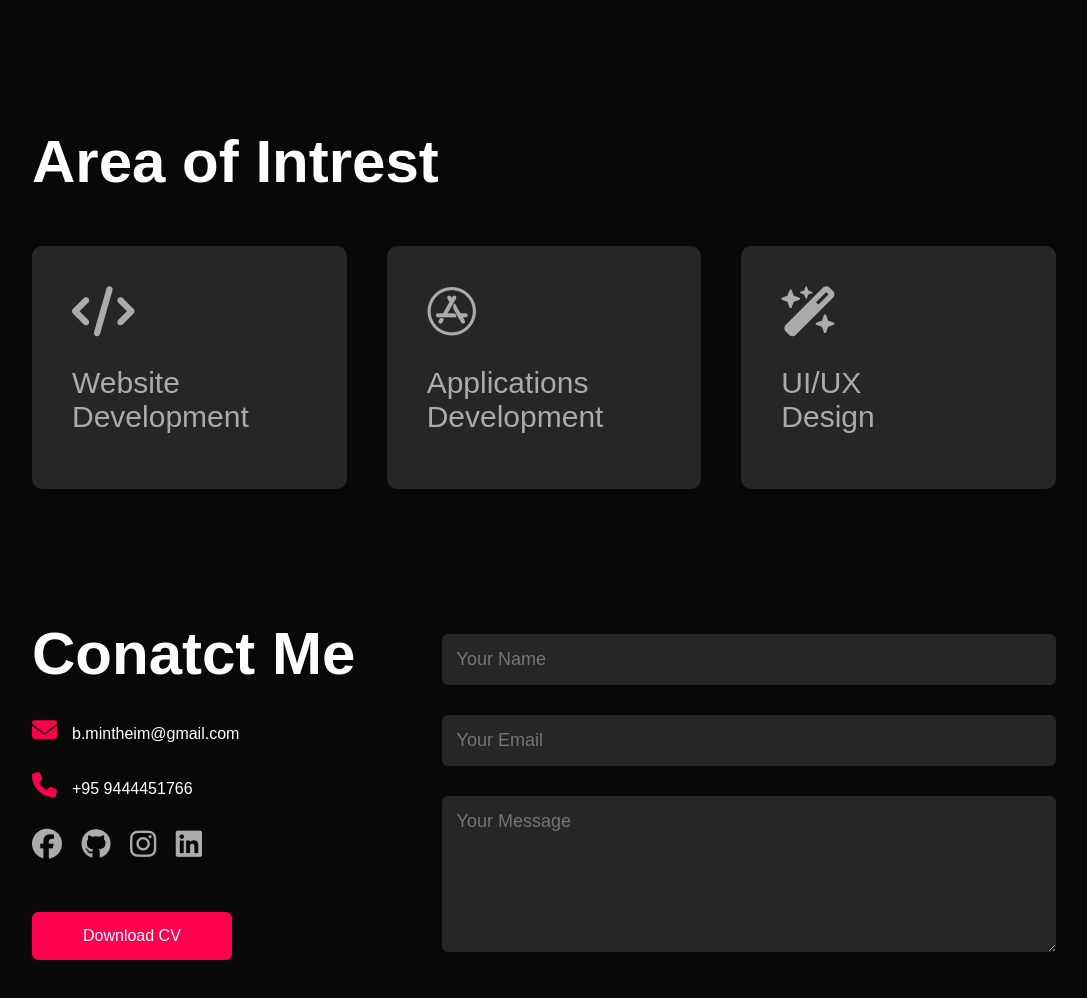
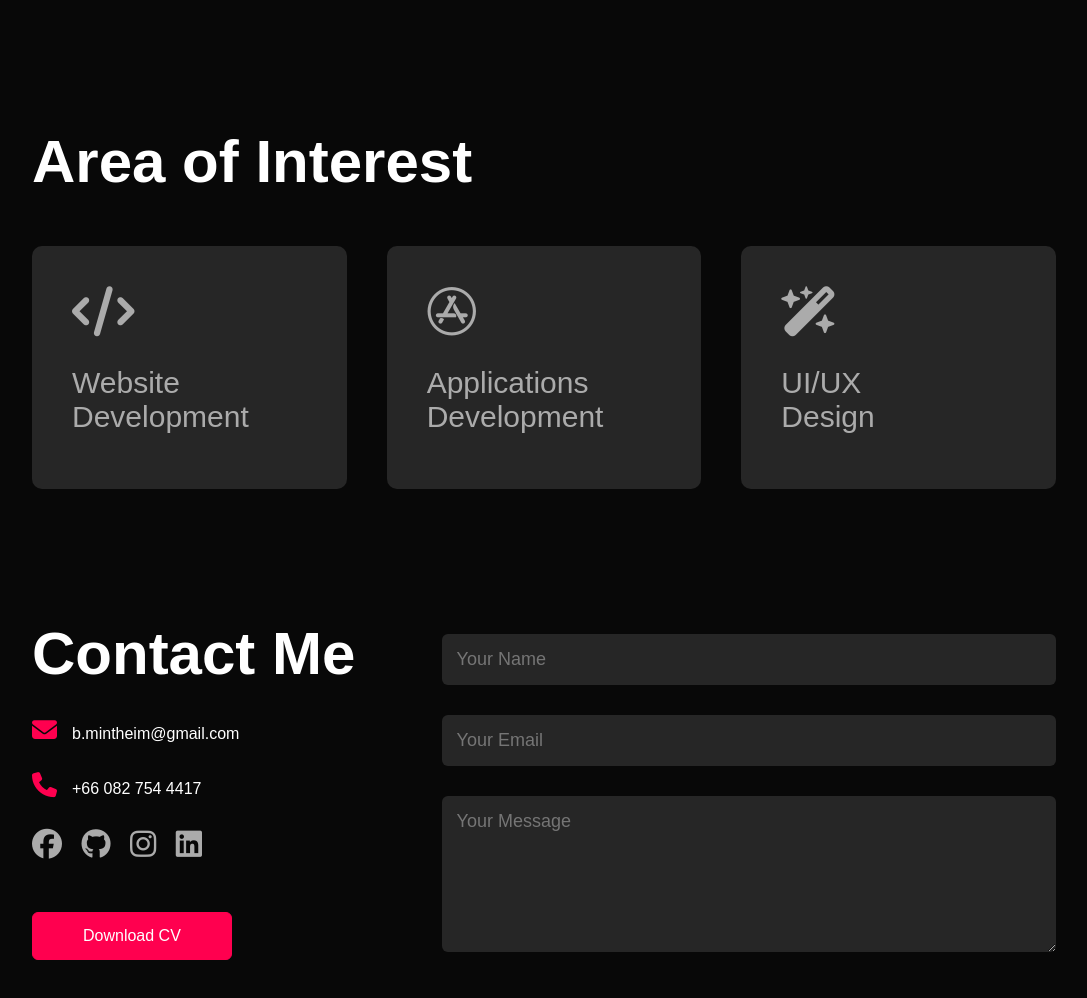
Before and after one commit to Mintheim/My_Portfolio, a plain HTML site: page index.html in a window 1280 px wide. Shown: the part 2800-3798 px from the top of the page, without its empty margins (96-1183 px from the left). Drawn offline with Linux system fonts and the light colour scheme.

Commit message:
third commit

```diff
--- a/index.html
+++ b/index.html
@@ -247,7 +247,7 @@
 <!--- -------------services------------ --->
 <div id="services">
     <div class="container">
-        <h1 class="sub-title">Area of Intrest</h1>
+        <h1 class="sub-title">Area of Interest</h1>
         <div class="services-list">
             <div>
                 <i class="fa-solid fa-code"></i>
@@ -277,9 +277,9 @@
 <div class="container">
     <div class="row">
         <div class="contact-left">
-            <h1 class="sub-title">Conatct Me</h1>
+            <h1 class="sub-title">Contact Me</h1>
             <p><i class="fa-solid fa-envelope"></i>b.mintheim@gmail.com</p>
-            <p><i class="fa-sharp fa-solid fa-phone"></i>+95 9444451766</p>
+            <p><i class="fa-sharp fa-solid fa-phone"></i>+66 082 754 4417</p>
 
             <div class="scoial-icons">
                 <a href="https://www.facebook.com/k.mintheim/"><i class="fa-brands fa-facebook"></i></a>
```
